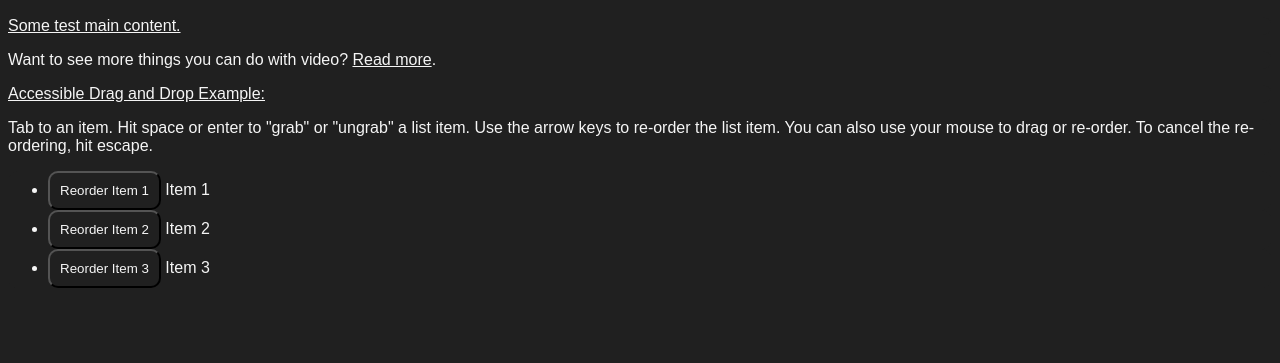
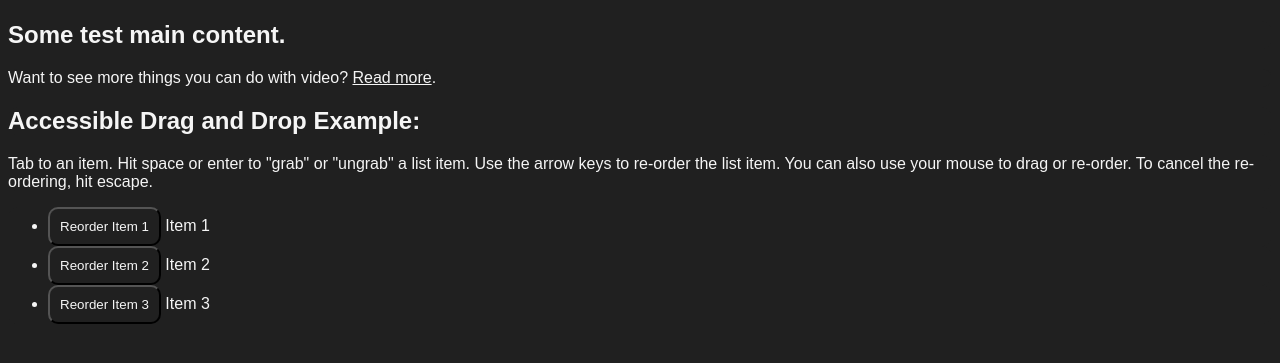
Before and after one commit to hchiam/learning-extra-a11y-stuff, a website built with Parcel: page src/index.html in a window 1280 px wide. Shown: the part 161-524 px from the top of the page. Built offline with nearby package versions, Linux system fonts and the light colour scheme; a script that the page names is missing.

Commit message:
more semantic

```diff
--- a/src/index.html
+++ b/src/index.html
@@ -23,11 +23,11 @@
            srclang="en">
   </video>
   <section>
-    <p><a id="start-of-main-content" href="#">Some test main content.</a></p>
+    <h2 id="start-of-main-content">Some test main content.</h2>
     <p>Want to see more things you can do with video? <a href="https://github.com/hchiam/learning-web-video-and-image/blob/master/src/index.html" aria-label="Read more about video here">Read more</a>.</p>
   </section>
   <section>
-    <p><a id="accessible-drag-and-drop" href="#">Accessible Drag and Drop Example:</a></p>
+    <h2 id="accessible-drag-and-drop">Accessible Drag and Drop Example:</h2>
     <p id="dragon-helper">Tab to an item. Hit space or enter to "grab" or "ungrab" a list item. Use the arrow keys to re-order the list item. You can also use your mouse to drag or re-order. To cancel the re-ordering, hit escape.</p>
     <ul id="dragon">
       <li>
```
